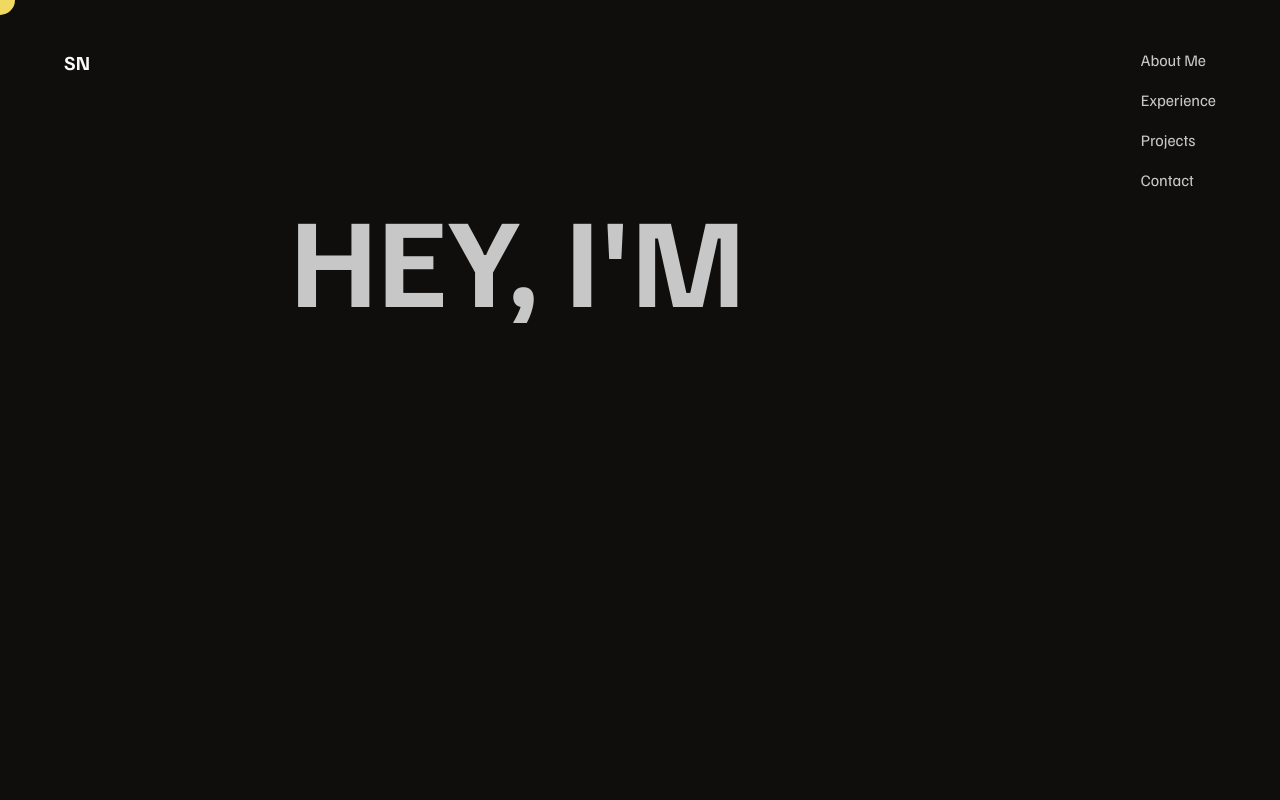
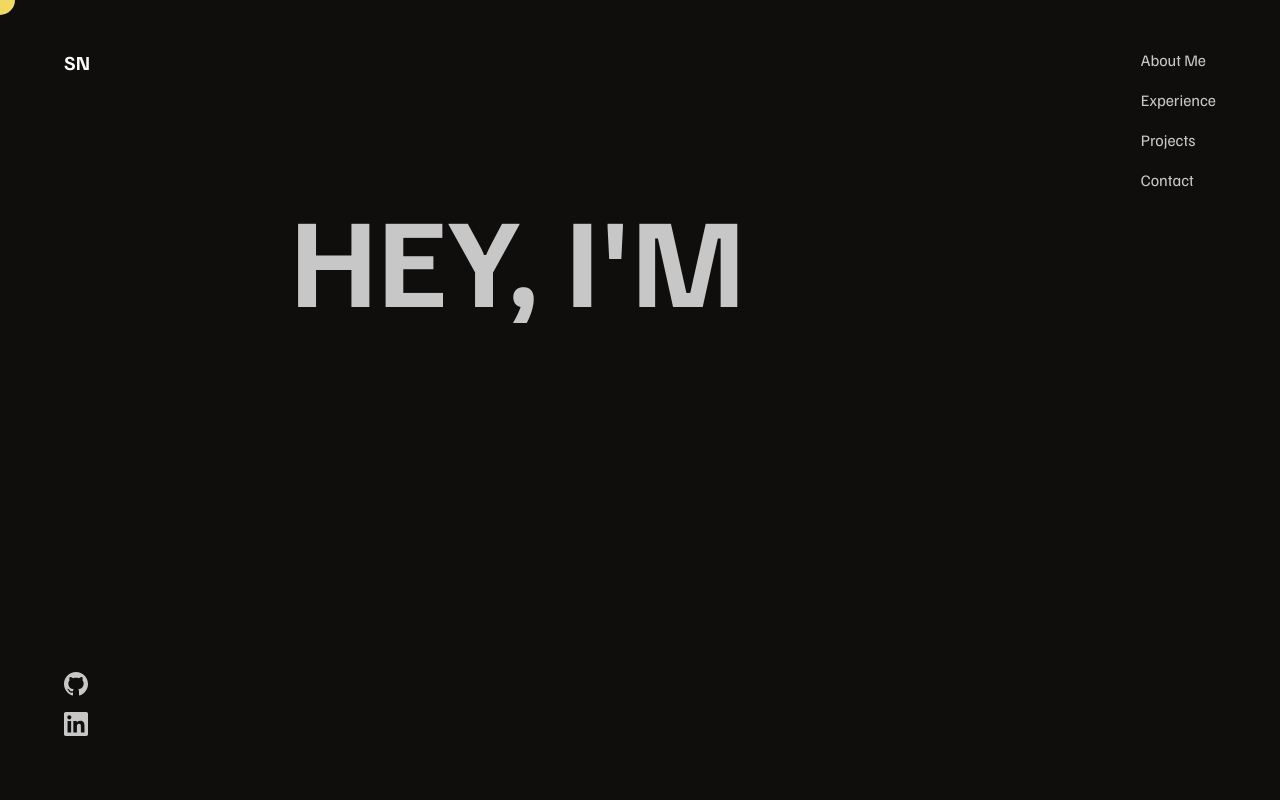
Before and after one commit to saurabhnimkande/dev-portfolio, a Next.js app: page / in a window 1280 px wide. Shown: the top 800 px of the page. Built offline with nearby package versions, Linux system fonts and the light colour scheme.

Commit message:
added social icons

```diff
--- a/src/app/page.tsx
+++ b/src/app/page.tsx
@@ -37,7 +37,7 @@ export default function Home() {
   return (
     <div className="bg-background flex flex-col">
       {/* Hero Section */}
-      <section id="hero" className="min-h-screen flex flex-col">
+      <section id="hero" className="min-h-screen flex flex-col relative">
         <div className="my-48 flex flex-col items-center">
           <div>
             <h1 className="text-9xl font-bold mb-6 expand-mouse-circle w-[500px]">
@@ -47,6 +47,38 @@ export default function Home() {
               {text}
             </div>
           </div>
+        </div>
+        <div className="absolute bottom-0 left-0 p-16 flex flex-col space-y-4">
+          <a
+            href="https://github.com/saurabhnimkande"
+            target="_blank"
+            rel="noopener noreferrer"
+            className="hide-mouse-circle"
+          >
+            <svg
+              xmlns="http://www.w3.org/2000/svg"
+              viewBox="0 0 24 24"
+              fill="currentColor"
+              className="w-6 h-6 text-foreground hover:text-[#ffe76e] transition-colors"
+            >
+              <path d="M12 0c-6.626 0-12 5.373-12 12 0 5.302 3.438 9.8 8.207 11.387.599.111.793-.261.793-.577v-2.234c-3.338.726-4.033-1.416-4.033-1.416-.546-1.387-1.333-1.756-1.333-1.756-1.089-.745.083-.729.083-.729 1.205.084 1.839 1.237 1.839 1.237 1.07 1.834 2.807 1.304 3.492.997.107-.775.418-1.305.762-1.604-2.665-.305-5.467-1.334-5.467-5.931 0-1.311.469-2.381 1.236-3.221-.124-.303-.535-1.524.117-3.176 0 0 1.008-.322 3.301 1.23.957-.266 1.983-.399 3.003-.404 1.02.005 2.047.138 3.006.404 2.291-1.552 3.297-1.23 3.297-1.23.653 1.653.242 2.874.118 3.176.77.84 1.235 1.911 1.235 3.221 0 4.609-2.807 5.624-5.479 5.921.43.372.823 1.102.823 2.222v3.293c0 .319.192.694.801.576 4.765-1.589 8.199-6.086 8.199-11.386 0-6.627-5.373-12-12-12z"/>
+            </svg>
+          </a>
+          <a
+            href="https://www.linkedin.com/in/saurabhnimkande"
+            target="_blank"
+            rel="noopener noreferrer"
+            className="hide-mouse-circle"
+          >
+            <svg
+              xmlns="http://www.w3.org/2000/svg"
+              viewBox="0 0 24 24"
+              fill="currentColor"
+              className="w-6 h-6 text-foreground hover:text-[#ffe76e] transition-colors"
+            >
+              <path d="M20.447 20.452h-3.554v-5.569c0-1.328-.027-3.037-1.852-3.037-1.853 0-2.136 1.445-2.136 2.939v5.667H9.351V9h3.414v1.561h.046c.477-.9 1.637-1.85 3.37-1.85 3.601 0 4.267 2.37 4.267 5.455v6.286zM5.337 7.433c-1.144 0-2.063-.926-2.063-2.065 0-1.138.92-2.063 2.063-2.063 1.14 0 2.064.925 2.064 2.063 0 1.139-.925 2.065-2.064 2.065zm1.782 13.019H3.555V9h3.564v11.452zM22.225 0H1.771C.792 0 0 .774 0 1.729v20.542C0 23.227.792 24 1.771 24h20.451C23.2 24 24 23.227 24 22.271V1.729C24 .774 23.2 0 22.222 0h.003z"/>
+            </svg>
+          </a>
         </div>
       </section>
 
```
